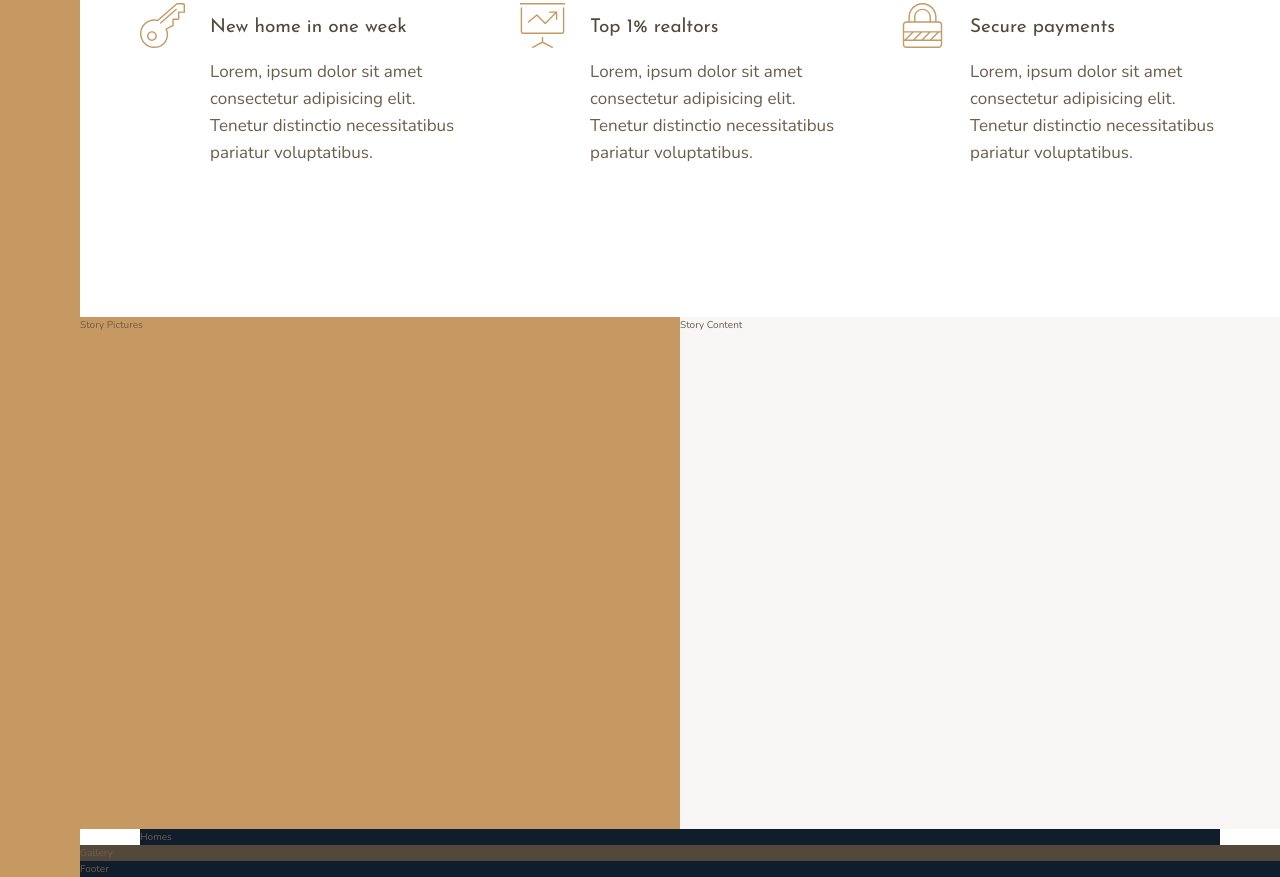
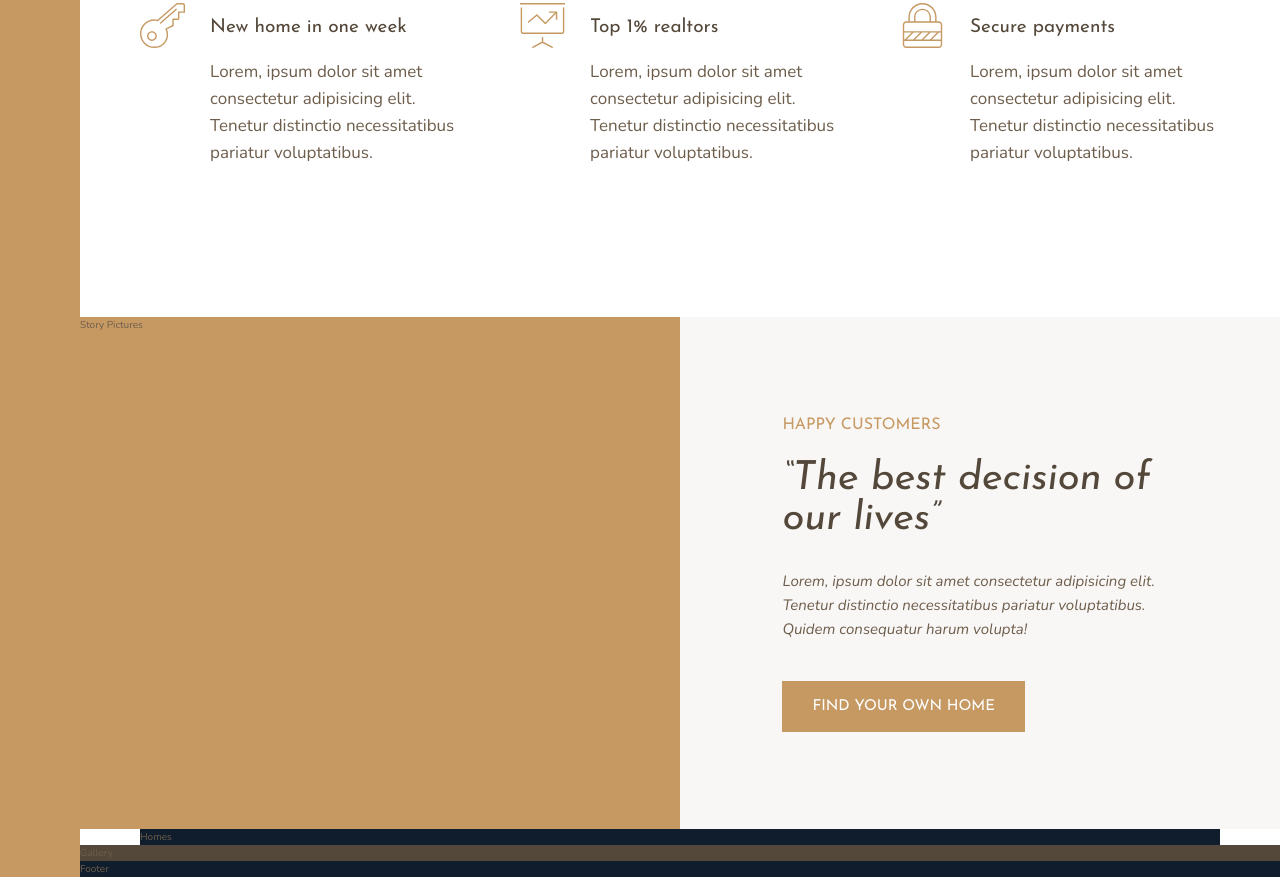
Before and after one commit to heminjohnson/sell-homes-website, a website: page index.html in a window 1280 px wide. Shown: the part 1046-1923 px from the top of the page. Drawn offline with nearby package versions, Linux system fonts and the light colour scheme; files that its build step writes are made by us from their sources.

Commit message:
feat: add story content section

```diff
--- a/index.html
+++ b/index.html
@@ -94,7 +94,18 @@
 
     <div class="story__pictures">Story Pictures</div>
 
-    <div class="story__content">Story Content</div>
+    <div class="story__content">
+      <h3 class="heading-3 mb-sm">Happy Customers</h3>
+      <h2 class="heading-2 heading-2--dark mb-md">
+        &ldquo;The best decision of our lives&rdquo;
+      </h2>
+      <p class="story__text">
+        Lorem, ipsum dolor sit amet consectetur adipisicing elit. Tenetur
+        distinctio necessitatibus pariatur voluptatibus. Quidem consequatur
+        harum volupta!
+      </p>
+      <button class="btn">Find your own home</button>
+    </div>
 
     <section class="homes">Homes</section>
 
--- a/sass/_story.scss
+++ b/sass/_story.scss
@@ -7,5 +7,17 @@
   &__content {
     background-color: $color-grey-light-1;
     grid-column: col-start 5 / full-end;
+
+    padding: 6rem 8vw;
+
+    display: grid;
+    align-content: center;
+    justify-items: start;
+  }
+
+  &__text {
+    font-size: 1.5rem;
+    font-style: italic;
+    margin-bottom: 4rem;
   }
 }
--- a/sass/_typography.scss
+++ b/sass/_typography.scss
@@ -9,10 +9,24 @@
 
 .heading-2 {
   @extend %heading;
+  font-size: 4rem;
+  font-style: italic;
+  line-height: 1;
+
+  &--light {
+    color: $color-grey-light-1;
+  }
+
+  &--dark {
+    color: $color-grey-dark-1;
+  }
 }
 
 .heading-3 {
   @extend %heading;
+  font-size: 1.6rem;
+  color: $color-primary;
+  text-transform: uppercase;
 }
 
 .heading-4 {
@@ -27,3 +41,36 @@
     color: $color-grey-dark-1;
   }
 }
+
+.btn {
+  background-color: $color-primary;
+  color: #ffffff;
+  border: none;
+  border-radius: 0;
+  font-family: $font-display;
+  font-size: 1.5rem;
+  text-transform: uppercase;
+  padding: 1.8rem 3rem;
+  cursor: pointer;
+  transition: all 0.2s;
+
+  &:hover {
+    background-color: $color-primary-dark;
+  }
+}
+
+.mb-sm {
+  margin-bottom: 2rem;
+}
+
+.mb-md {
+  margin-bottom: 3rem;
+}
+
+.mb-lg {
+  margin-bottom: 4rem;
+}
+
+.mb-hg {
+  margin-bottom: 8rem;
+}
```
Also changed, not shown: img/text.txt (deleted, +0 -18 lines).
